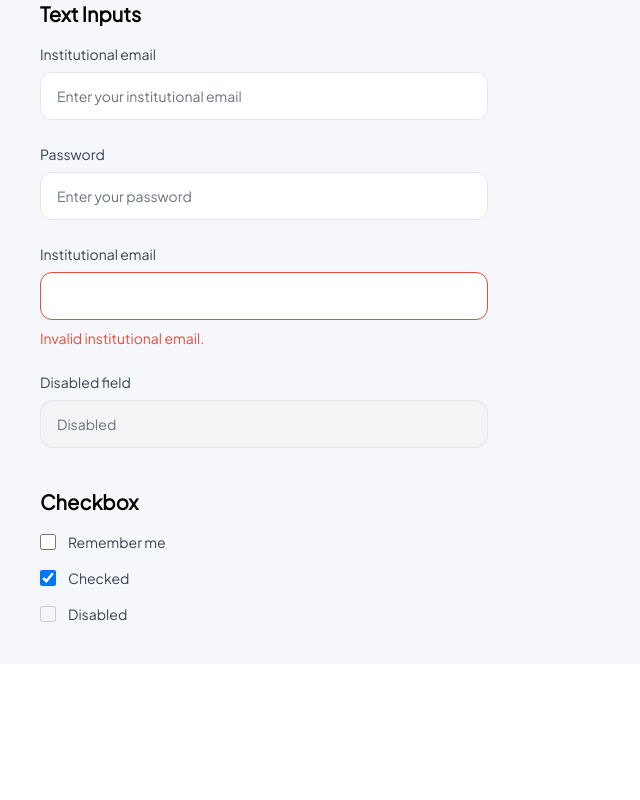
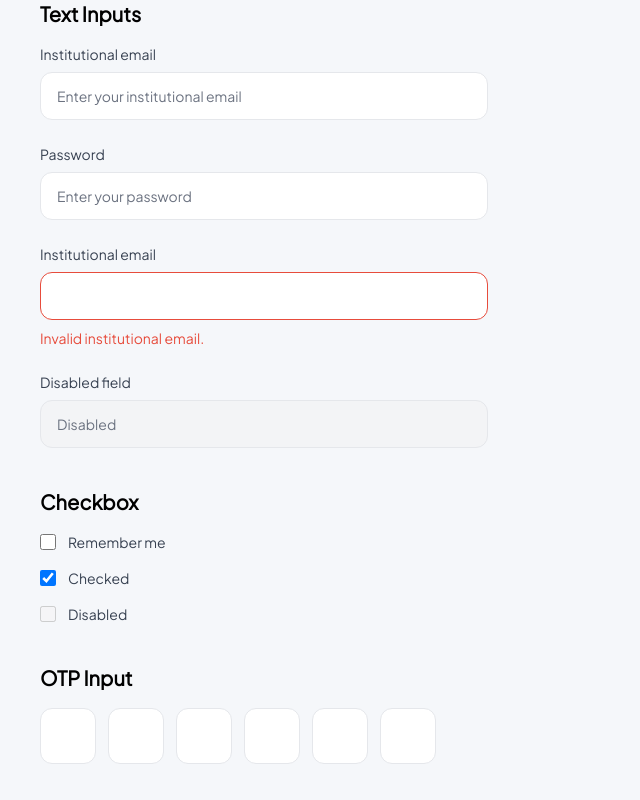
Before and after one commit to LUIS1519Q/UCEConnect, a React (Vite) app in the folder frontend/: page /design-system in a window 1280 px wide. Shown: the part 1420-2220 px from the top of the page, without its empty margins (0-640 px from the left). Before the commit the page ends 2084 px from the top, so only its background shows below. Built offline with nearby package versions, Linux system fonts and the light colour scheme; no server answers.

Commit message:
feat(otp-input): implement reusable otp input atom

```diff
--- /dev/null
+++ b/frontend/src/components/ui/atoms/OTPInput/OTPInput.tsx
@@ -0,0 +1,55 @@
+import { useState } from "react";
+import type { OTPInputProps } from "./OTPInput.types";
+
+export default function OTPInput({
+  length = 6,
+  value,
+  onChange,
+}: OTPInputProps) {
+  const [internalValue, setInternalValue] = useState<string[]>(
+    value ?? Array(length).fill("")
+  );
+
+  const handleChange = (index: number, input: string) => {
+    const updated = [...internalValue];
+    updated[index] = input.slice(-1);
+
+    setInternalValue(updated);
+
+    onChange?.(updated);
+  };
+
+  return (
+    <div className="flex gap-3">
+      {internalValue.map((digit, index) => (
+        <input
+          key={index}
+          type="text"
+          inputMode="numeric"
+          maxLength={1}
+          value={digit}
+          onChange={(e) =>
+            handleChange(index, e.target.value)
+          }
+          className="
+            h-14
+            w-14
+            rounded-xl
+            border
+            border-border
+            bg-surface
+            text-center
+            text-lg
+            font-semibold
+            text-textPrimary
+            transition
+            focus:border-primary
+            focus:outline-none
+            focus:ring-2
+            focus:ring-primary/20
+          "
+        />
+      ))}
+    </div>
+  );
+}
--- /dev/null
+++ b/frontend/src/components/ui/atoms/OTPInput/OTPInput.types.ts
@@ -0,0 +1,8 @@
+import type { InputHTMLAttributes } from "react";
+
+export interface OTPInputProps
+  extends Omit<InputHTMLAttributes<HTMLInputElement>, "onChange"> {
+  length?: number;
+  value?: string[];
+  onChange?: (value: string[]) => void;
+}
--- /dev/null
+++ b/frontend/src/components/ui/atoms/OTPInput/index.ts
@@ -0,0 +1,2 @@
+export { default as OTPInput } from "./OTPInput";
+export type { OTPInputProps } from "./OTPInput.types";
--- a/frontend/src/components/ui/atoms/index.ts
+++ b/frontend/src/components/ui/atoms/index.ts
@@ -2,3 +2,4 @@ export * from "./Button";
 export * from "./Checkbox";
 export * from "./Logo";
 export * from "./TextInput";
+export * from "./OTPInput";
--- a/frontend/src/pages/dev/DesignSystemPage.tsx
+++ b/frontend/src/pages/dev/DesignSystemPage.tsx
@@ -2,6 +2,7 @@ import {
   Button,
   Checkbox,
   Logo,
+  OTPInput,
   TextInput,
 } from "../../components/ui/atoms";
 
@@ -228,6 +229,14 @@ export default function DesignSystemPage() {
           </div>
         </section>
 
+        <section>
+          <h2 className="mb-4 text-xl font-semibold">
+            OTP Input
+          </h2>
+
+          <OTPInput />
+        </section>
+
       </div>
 
     </div>
```
